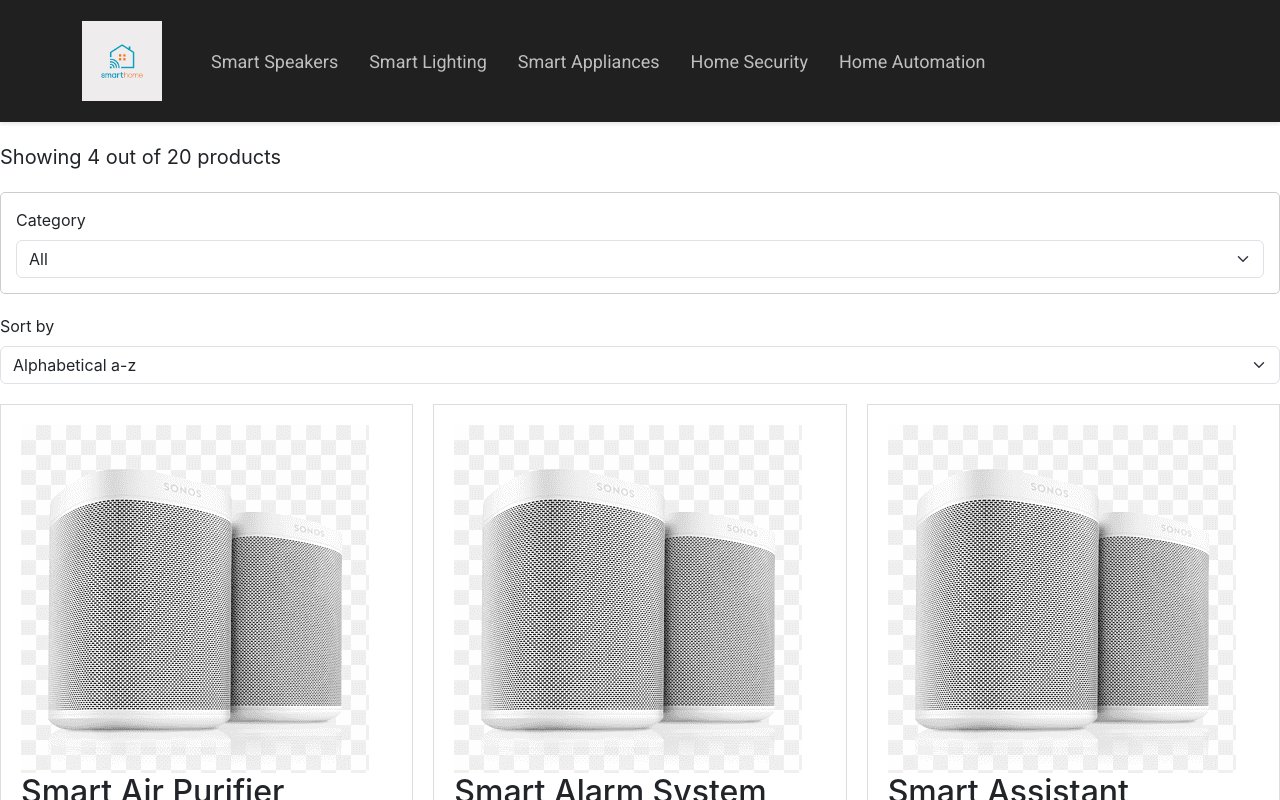
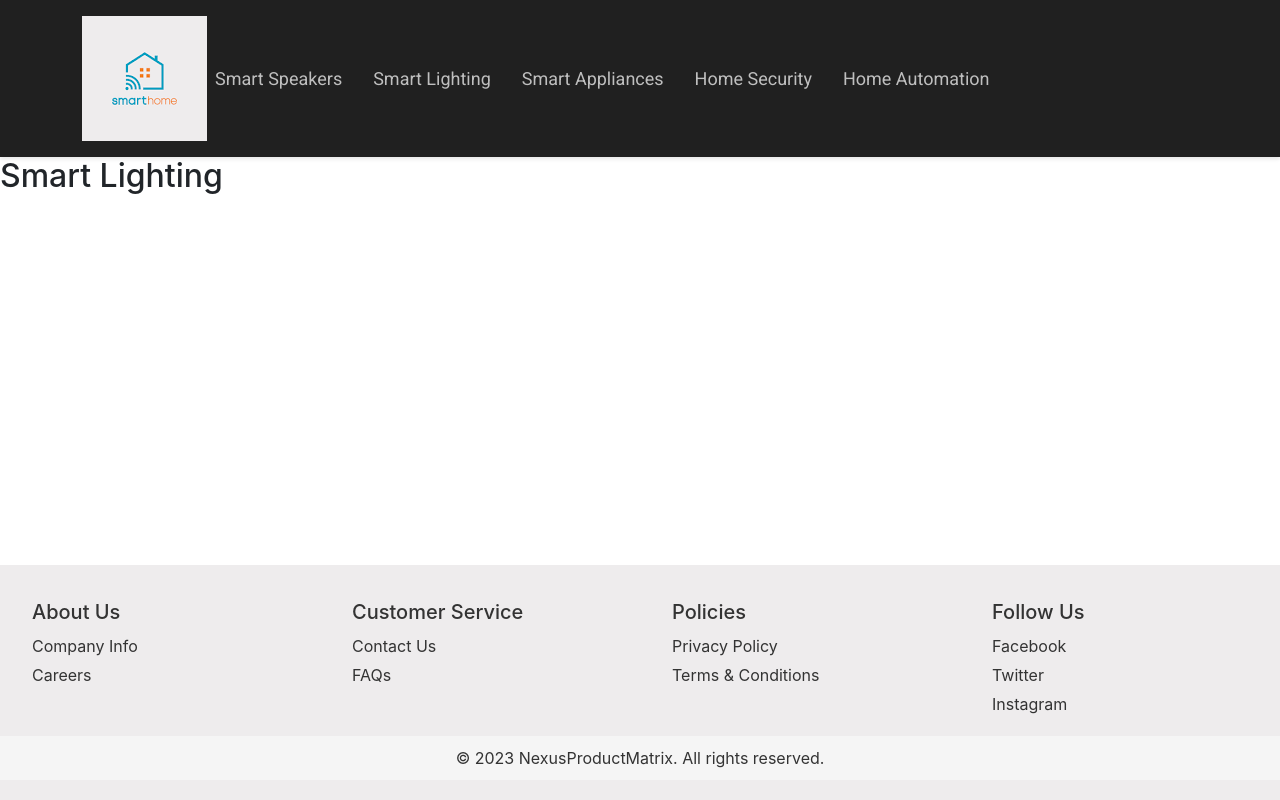
Before and after one commit to peter1998/NexusProductMatrix, a React (Create React App) app: page /smart-lighting in a window 1280 px wide. Shown: the top 800 px of the page. Built offline with nearby package versions, Linux system fonts and the light colour scheme.

Commit message:
[C] Updating Header and extend components

```diff
--- a/package.json
+++ b/package.json
@@ -10,6 +10,7 @@
     "react": "^18.2.0",
     "react-bootstrap": "^2.8.0",
     "react-dom": "^18.2.0",
+    "react-router-dom": "^6.14.2",
     "react-scripts": "5.0.1",
     "web-vitals": "^2.1.4"
   },
--- a/src/App.css
+++ b/src/App.css
@@ -1,9 +1,13 @@
 .App {
   display: flex;
-  flex-direction: column;
-  min-height: 100vh;
+  flex-direction: column; /* Arrange children vertically */
+  min-height: 100vh; /* Fill the full viewport height */
 }
 
 .content {
-  flex: 1 0 auto;
+  flex: 1 0 auto; /* Allow this component to grow and shrink, but don't let it shrink below its initial size */
 }
+
+.Footer {
+  flex-shrink: 0; /* Don't allow the footer to shrink, ensuring it stays at the bottom */
+}
--- a/src/App.js
+++ b/src/App.js
@@ -1,4 +1,5 @@
 import React, { useState } from "react";
+import { Route, Routes } from "react-router-dom";
 import Header from "./components/Header/Header";
 import ProductCounter from "./components/ProductCounter/ProductCounter";
 import ProductGrid from "./components/ProductGrid/ProductGrid";
@@ -6,8 +7,15 @@
 import Sort from "./components/Sort/Sort";
 import LoadMore from "./components/LoadMore/LoadMore";
 import Footer from "./components/Footer/Footer";
+import SmartSpeakers from "./components/SmartSpeakers/SmartSpeakers";
+import SmartLighting from "./components/SmartLighting/SmartLighting";
+import SmartAppliances from "./components/SmartAppliances/SmartAppliances";
+import HomeSecurity from "./components/HomeSecurity/HomeSecurity";
+import HomeAutomation from "./components/HomeAutomation/HomeAutomation";
+
+import products from "./data/products.json";
+
 import "./App.css";
-import products from "./data/products.json";
 
 function App() {
   const [filterOption, setFilterOption] = useState("all");
@@ -43,6 +51,15 @@
   return (
     <div className="App">
       <Header />
+      <Routes>
+        <Route path="/smart-speakers" element={<SmartSpeakers />} />
+        <Route path="/smart-lighting" element={<SmartLighting />} />
+        <Route path="/smart-appliances" element={<SmartAppliances />} />
+        <Route path="/home-security" element={<HomeSecurity />} />
+        <Route path="/home-automation" element={<HomeAutomation />} />
+        <Route
+          path="/"
+          element={
             <div className="content">
               <ProductCounter
                 count={displayedProducts.length}
@@ -53,6 +70,9 @@
               <ProductGrid products={displayedProducts} />
               <LoadMore onLoadMore={handleLoadMore} />
             </div>
+          }
+        />
+      </Routes>
       <Footer />
     </div>
   );
--- a/src/components/Header/Header.js
+++ b/src/components/Header/Header.js
@@ -1,5 +1,6 @@
 import React from "react";
 import { Navbar, Nav, Container } from "react-bootstrap";
+import { Link } from "react-router-dom";
 import logo from "../../assets/logo.png";
 import "./header.css";
 
@@ -7,17 +8,39 @@
   return (
     <Navbar variant="light" expand="lg" sticky="top" className="navbar">
       <Container>
-        <Navbar.Brand href="#home">
+        <Link to="/">
+          {" "}
+          {/* Replace Navbar.Brand with Link */}
           <img src={logo} alt="Logo" />
-        </Navbar.Brand>
+        </Link>
         <Navbar.Toggle aria-controls="basic-navbar-nav" />
         <Navbar.Collapse id="basic-navbar-nav">
           <Nav className="me-auto">
-            <Nav.Link href="#home">Smart Speakers</Nav.Link>
-            <Nav.Link href="#link">Smart Lighting</Nav.Link>
-            <Nav.Link href="#link">Smart Appliances</Nav.Link>
-            <Nav.Link href="#link">Home Security</Nav.Link>
-            <Nav.Link href="#link">Home Automation</Nav.Link>
+            <Nav.Item>
+              <Link className="nav-link" to="/smart-speakers">
+                Smart Speakers
+              </Link>
+            </Nav.Item>
+            <Nav.Item>
+              <Link className="nav-link" to="/smart-lighting">
+                Smart Lighting
+              </Link>
+            </Nav.Item>
+            <Nav.Item>
+              <Link className="nav-link" to="/smart-appliances">
+                Smart Appliances
+              </Link>
+            </Nav.Item>
+            <Nav.Item>
+              <Link className="nav-link" to="/home-security">
+                Home Security
+              </Link>
+            </Nav.Item>
+            <Nav.Item>
+              <Link className="nav-link" to="/home-automation">
+                Home Automation
+              </Link>
+            </Nav.Item>
           </Nav>
         </Navbar.Collapse>
       </Container>
--- /dev/null
+++ b/src/components/HomeAutomation/HomeAutomation.js
@@ -0,0 +1,12 @@
+import React from "react";
+//import "./SmartLighting.css";
+
+function HomeAutomation() {
+  return (
+    <div className="home-automation content">
+      <h2>HomeAutomation</h2>
+    </div>
+  );
+}
+
+export default HomeAutomation;
--- /dev/null
+++ b/src/components/HomeSecurity/HomeSecurity.js
@@ -0,0 +1,14 @@
+// src/components/SmartLighting/SmartLighting.js
+
+import React from "react";
+//import "./SmartLighting.css";
+
+function HomeSecurity() {
+  return (
+    <div className="home-security content">
+      <h2>HomeSecurity</h2>
+    </div>
+  );
+}
+
+export default HomeSecurity;
--- a/src/components/LoadMore/LoadMore.js
+++ b/src/components/LoadMore/LoadMore.js
@@ -5,13 +5,7 @@
 function LoadMore({ onLoadMore }) {
   return (
     <div className="load-more">
-      <Button
-        className="btn"
-        variant="primary"
-        size="lg"
-        block
-        onClick={onLoadMore}
-      >
+      <Button className="btn" variant="primary" size="lg" onClick={onLoadMore}>
         Load More
       </Button>
     </div>
--- /dev/null
+++ b/src/components/SmartAppliances/SmartAppliances.js
@@ -0,0 +1,14 @@
+// src/components/SmartLighting/SmartLighting.js
+
+import React from "react";
+//import "./SmartLighting.css";
+
+function SmartAppliances() {
+  return (
+    <div className="smart-appliances content">
+      <h2>SmartAppliances</h2>
+    </div>
+  );
+}
+
+export default SmartAppliances;
--- /dev/null
+++ b/src/components/SmartLighting/SmartLighting.js
@@ -0,0 +1,14 @@
+// src/components/SmartLighting/SmartLighting.js
+
+import React from "react";
+//import "./SmartLighting.css";
+
+function SmartLighting() {
+  return (
+    <div className="smart-lighting content">
+      <h2>Smart Lighting</h2>
+    </div>
+  );
+}
+
+export default SmartLighting;
--- /dev/null
+++ b/src/components/SmartSpeakers/SmartSpeakers.js
@@ -0,0 +1,14 @@
+// src/components/SmartSpeakers/SmartSpeakers.js
+
+import React from "react";
+//import "./SmartSpeakers.css";
+
+function SmartSpeakers() {
+  return (
+    <div className="smart-speakers content">
+      <h2>Smart Speakers</h2>
+    </div>
+  );
+}
+
+export default SmartSpeakers;
--- a/src/index.js
+++ b/src/index.js
@@ -1,12 +1,17 @@
 import React from "react";
 import ReactDOM from "react-dom";
-import "bootstrap/dist/css/bootstrap.min.css";
+import { BrowserRouter } from "react-router-dom"; // import BrowserRouter
+import "bootstrap/dist/css/bootstrap.min.css"; // Import Bootstrap CSS
 import App from "./App";
 import "./index.css";
 
 ReactDOM.render(
   <React.StrictMode>
-    <App />
+    <BrowserRouter>
+      {" "}
+      {/* Wrap App component with BrowserRouter */}
+      <App />
+    </BrowserRouter>
   </React.StrictMode>,
   document.getElementById("root")
 );
```
Also changed, not shown: 1 other file (tests, documents, lock files or other folders). Lines whose indentation alone changed are shown as unchanged.
